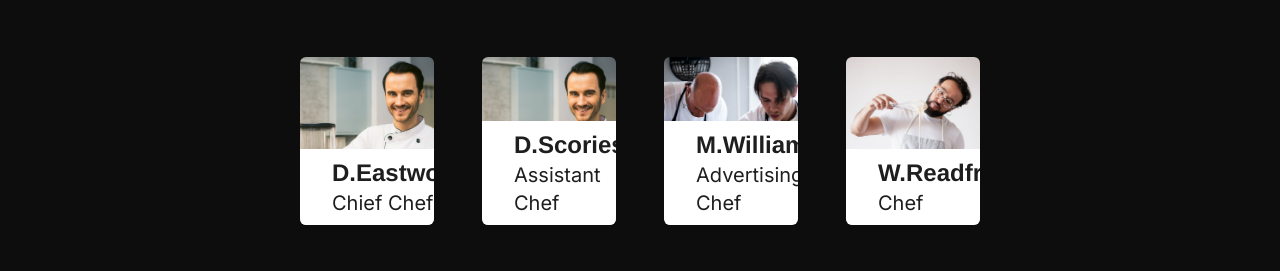
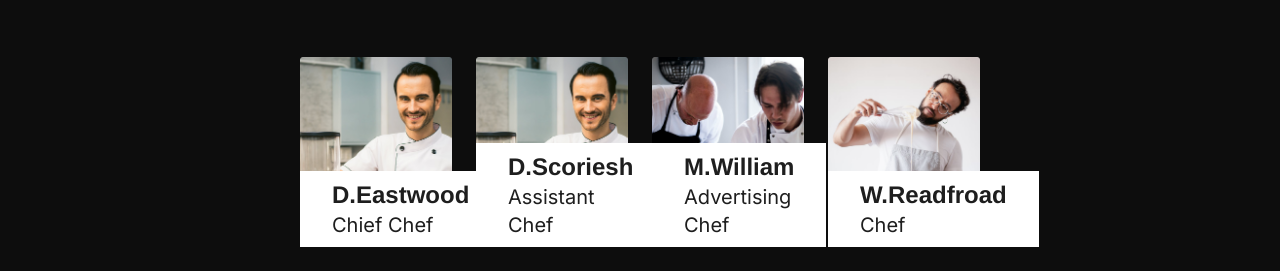
Before and after one commit to g-andrei/mock-restaurant-app, a React (Vite) app: page / in a window 1280 px wide. Shown: the part 4301-4572 px from the top of the page. Built offline with nearby package versions, Linux system fonts and the light colour scheme.

Commit message:
meet out chefs

```diff
--- a/src/sections/OurChef/OurChef.styled.ts
+++ b/src/sections/OurChef/OurChef.styled.ts
@@ -4,7 +4,6 @@ export const StyledOurChefContainer = styled.div(({ theme }) => {
   const { colors, spacings } = theme;
 
   return css`
-    width: 100%;
     background-color: ${colors.background};
     display: flex;
     flex-direction: column;
@@ -18,10 +17,8 @@ export const StyledOurChef = styled.div(({ theme }) => {
   const { spacings } = theme;
 
   return css`
-    width: 100%;
-    display: grid;
-    grid-template-columns: repeat(4, 1fr);
-    gap: ${spacings.s48};
+    display: flex;
+    gap: ${spacings.s24};
   `;
 });
 
@@ -30,15 +27,11 @@ export const StyledChefCard = styled.div(({ theme }) => {
 
   return css`
     position: relative;
-    width: 100%;
-    border-radius: ${radii.s6};
-    overflow: hidden;
   `;
 });
 
 export const StyledChefCardImage = styled.img`
   width: 100%;
-
   display: block;
 `;
 
```
